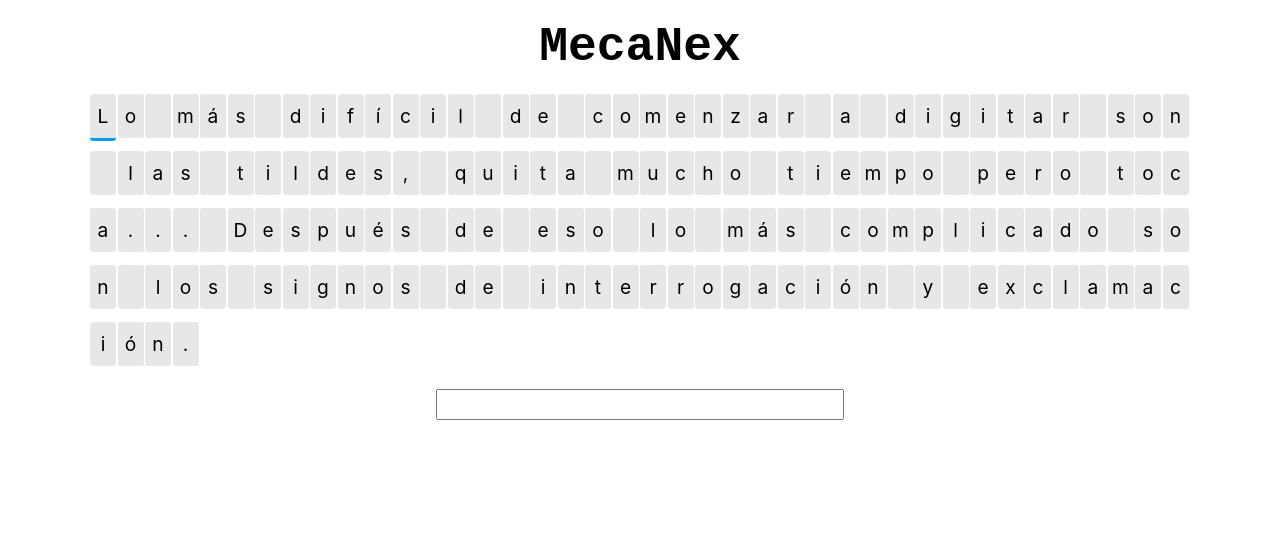
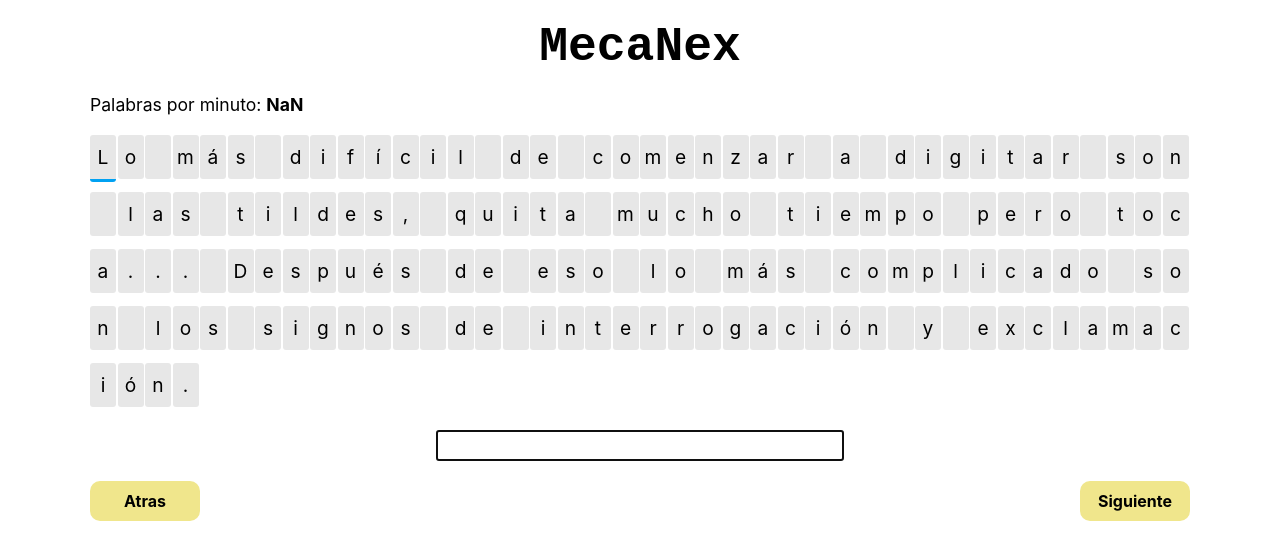
Before and after one commit to robertoHR96/MecanEx, a React (Create React App) app in the folder mecanex/: page /game in a window 1280 px wide. Shown: the top 560 px of the page. Built offline with nearby package versions, Linux system fonts and the light colour scheme.

Commit message:
Contador de palabras

```diff
--- a/mecanex/src/pages/game/Game.css
+++ b/mecanex/src/pages/game/Game.css
@@ -20,11 +20,18 @@
     display: grid;
     place-content: center;
 }
-.logo{
+
+.logo {
     font-size: 3em;
     font-weight: bold;
-    font-family: 'Roboto', 'Courier New', Courier,sans-serif;
+    font-family: 'Roboto', 'Courier New', Courier, sans-serif;
     font-family: 'Courier New', Courier, monospace;
+}
+
+/*******************************/
+.contador-palabras-por-minuto {
+    padding: 0px 70px;
+    font-size: 1.1em;
 }
 
 /*******************************/
@@ -37,7 +44,7 @@
     place-content: center;
 
     border-radius: 3px;
-    margin-bottom:3px;
+    margin-bottom: 3px;
     font-size: 1.2em;
 }
 
@@ -64,3 +71,43 @@
     height: 25px;
     font-size: 1em;
 }
+
+/*******************************/
+.botones-navegacion-game {
+    display: grid;
+    grid-template-columns: auto auto;
+    justify-content: space-between;
+    padding: 0px 70px;
+}
+
+.boton-siguiente,
+.boton-anterior {
+    background-color: khaki;
+    padding: 10px 20px;
+    border-radius: 10px;
+    width: 70px;
+
+    display: grid;
+    place-content: center;
+
+    font-weight: bold;
+
+    cursor: pointer;
+    -webkit-user-select: none;
+    -moz-user-select: none;
+    -ms-user-select: none;
+    user-select: none;
+}
+
+.boton-siguiente:hover,
+.boton-anterior:hover {
+    cursor: pointer;
+    box-shadow: 0px 0px 10px rgba(0, 0, 0, 0.305);
+}
+
+.boton-siguiente:active,
+.boton-anterior:active {
+    cursor: pointer;
+    box-shadow: 0px 0px 10px rgba(0, 0, 0, 0.364) inset;
+    cursor: pointer;
+}
--- a/mecanex/src/pages/game/Game.jsx
+++ b/mecanex/src/pages/game/Game.jsx
@@ -1,4 +1,4 @@
-import React, { useEffect, useState } from 'react'
+import React, { useEffect, useState, useRef } from 'react'
 import { Casilla } from './Casilla';
 
 
@@ -6,14 +6,69 @@
 
   const [inputText, setInputText] = useState("")
 
-  const [Texto, setTexto] = useState("Lo más difícil de comenzar a digitar son las tildes, quita mucho tiempo pero toca... Después de eso lo más complicado son los signos de interrogación y exclamación."
-    .split(/(?!^)/)
-    .map(item => (item.trim() === '' ? ' ' : item))
-  );
+  const [contador, setContador] = useState(0);
+  const [corriendo, setCorriendo] = useState(false);
 
   useEffect(() => {
-    console.log(Texto)
-  }, [])
+    let intervalo;
+
+    if (corriendo) {
+      intervalo = setInterval(() => {
+        setContador((prevContador) => prevContador + 1);
+      }, 1000);
+    }
+
+    return () => clearInterval(intervalo);
+  }, [corriendo]);
+
+  const iniciarContador = () => {
+    setCorriendo(true);
+  };
+
+  const detenerContador = () => {
+    setCorriendo(false);
+  };
+
+  const [Texto, setTexto] = useState("Lo más difícil de comenzar a digitar son las tildes, quita mucho tiempo pero toca... Después de eso lo más complicado son los signos de interrogación y exclamación.");
+
+  const [pmi, setPmi] = useState(0);
+
+  const calculadorPMI = () => {
+    let textoSplit = Texto.split(' ');
+    let inputTextSplit = inputText.split(' ');
+    let cantidadPalabras = 0;
+    inputTextSplit.map((palabra, index) => {
+      (palabra === textoSplit[index] && cantidadPalabras++);
+    });
+    let valortime = (contador / 60);
+    if (valortime < 0) {
+      valortime = 1
+    }
+    let time = (cantidadPalabras / (valortime));
+    setPmi(parseInt((time)));
+  };
+
+  const [finGame, setFinGame] = useState(false);
+
+  const finDelJuego = () => {
+    setFinGame(true);
+    detenerContador();
+  }
+
+  useEffect(() => {
+    (inputText === Texto) ? (finDelJuego()) : setFinGame(false);
+    // Llamamos al calculador de PMI
+    calculadorPMI();
+  }, [inputText]);
+
+  const inputRef = useRef(null);
+
+  useEffect(() => {
+    // En el montaje del componente, enfocamos el input automáticamente
+    inputRef.current.focus();
+    // Iniciamo el contador de tiempo, para calcular la velocidad de escritura
+    iniciarContador();
+  }, []);
 
   return (
     <div className='game'>
@@ -22,9 +77,12 @@
           MecaNex
         </div>
       </div>
+      <div className='contador-palabras-por-minuto'>Palabras por minuto: <b>{pmi.toString()}</b></div>
       <div className='tablero'>
         {
-          Texto.map((letra, index) => (
+          Texto.split(/(?!^)/)
+            .map(item => (item.trim() === '' ? ' ' : item))
+            .map((letra, index) => (
               <Casilla
                 posicion={index}
                 letraAsignada={letra}
@@ -39,7 +97,17 @@
           value={inputText}
           onChange={(e) => setInputText(e.target.value)}
           className='inputText-game'
+          ref={inputRef}
         />
+      </div>
+      <div className='botones-navegacion-game'>
+        <div className='boton boton-anterior'>Atras</div>
+        <div className='boton boton-siguiente'>Siguiente</div>
+      </div>
+      <div className='modal-finGame'>
+        {
+          (finGame) && <div className='centrador'>Enorabuena !!</div>
+        }
       </div>
     </div>
   )
```
Lines whose indentation alone changed are shown as unchanged.
